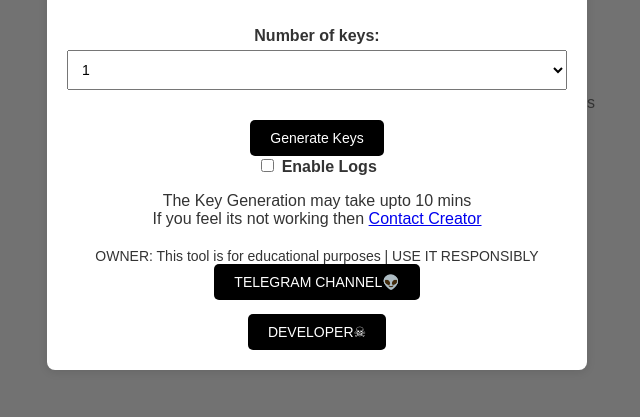
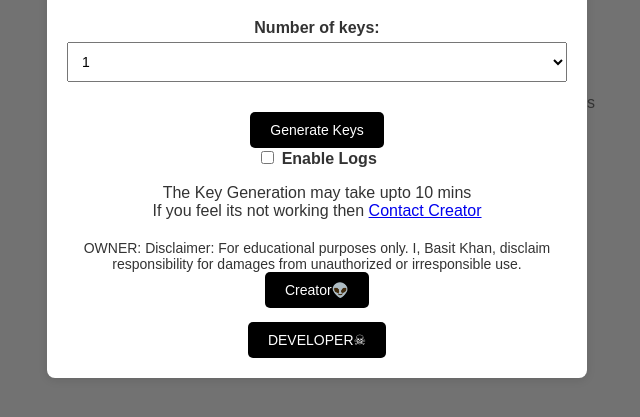
Before and after one commit to kingbasitoo/Hamster-keys-, a plain HTML site: page index.html in a window 1280 px wide. Shown: the part 297-714 px from the top of the page, without its empty margins (319-959 px from the left). Drawn offline with Linux system fonts and the light colour scheme.

Commit message:
index.html

```diff
--- a/index.html
+++ b/index.html
@@ -62,8 +62,8 @@
                 If you feel its not working then <a href="https://telegram.me/onlyxcoding">Contact Creator</a>
         </div>
         <div class="footer">
-            <p>OWNER: This tool is for educational purposes | USE IT RESPONSIBLY
-            <button id="telegramChannelBtn">TELEGRAM CHANNEL👽</button></p>
+            <p>OWNER: Disclaimer: For educational purposes only. I, Basit Khan, disclaim responsibility for damages from unauthorized or irresponsible use.
+            <button id="telegramChannelBtn">Creator👽</button></p>
             <button id="creatorChannelBtn">DEVELOPER☠</button>
 
         </div>
```
